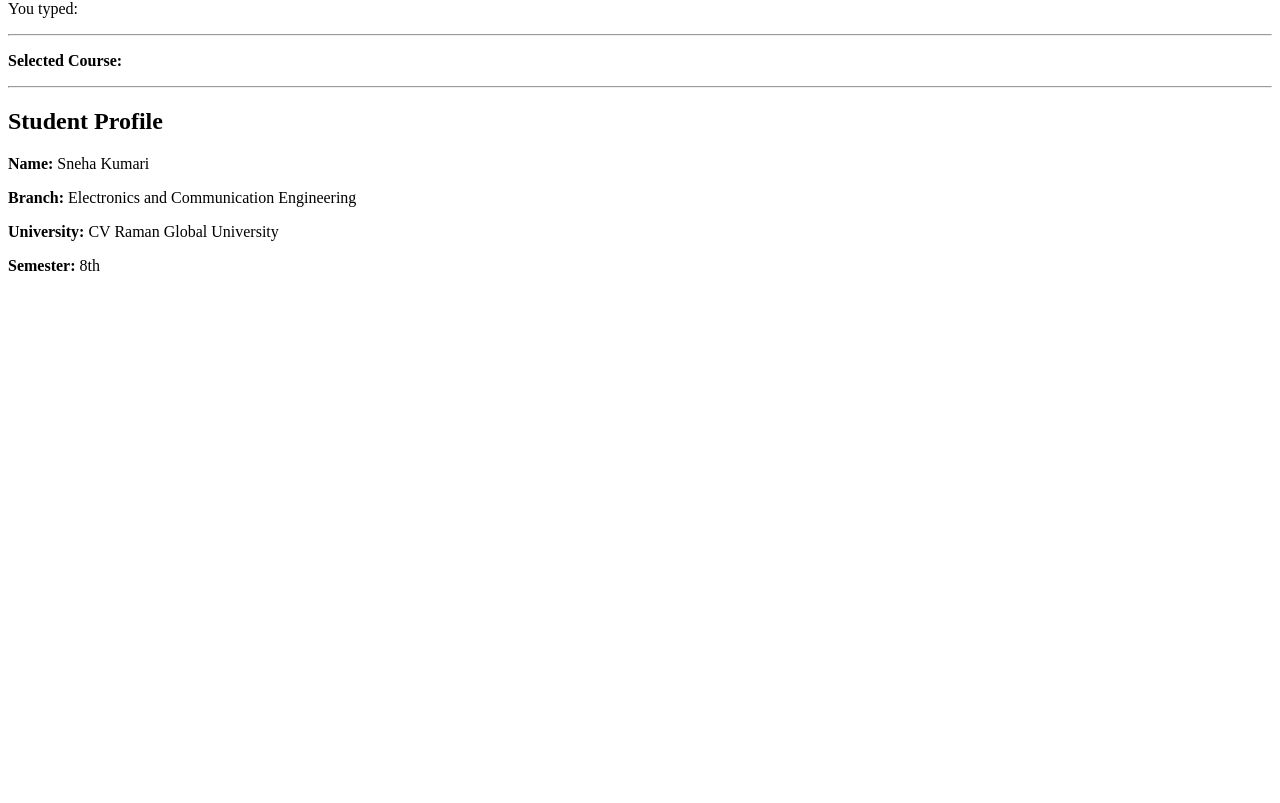
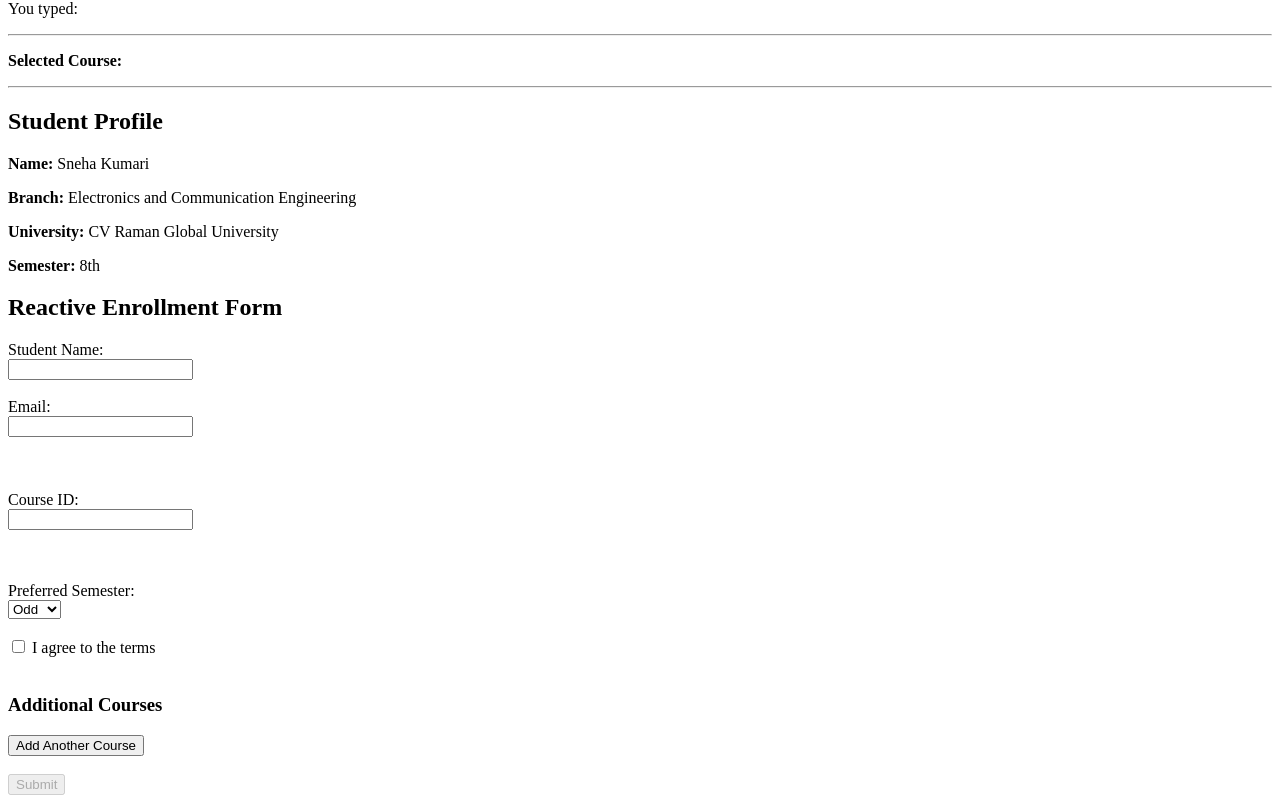
Before and after one commit to snehakumari014/Cognizant-Assessment, an Angular app in the folder Week 6/Angular/student-course-portal/: page /enroll-reactive in a window 1280 px wide. Before the commit this address led to /. Shown: the part 578-1381 px from the top of the page. Before the commit the page ends 869 px from the top, so only its background shows below. Built offline with nearby package versions, Linux system fonts and the light colour scheme.

Commit message:
Completed Week 6 Hands-On 5 - Reactive Forms

```diff
--- a/Week 6/Angular/student-course-portal/src/app/app.routes.ts
+++ b/Week 6/Angular/student-course-portal/src/app/app.routes.ts
@@ -3,6 +3,7 @@ import { Home } from './pages/home/home';
 import { CourseList } from './pages/course-list/course-list';
 import { StudentProfile } from './pages/student-profile/student-profile';
 import { EnrollmentForm } from './pages/enrollment-form/enrollment-form';
+import { ReactiveEnrollmentForm } from './pages/reactive-enrollment-form/reactive-enrollment-form';
 
 export const routes: Routes = [
   {
@@ -20,5 +21,9 @@ export const routes: Routes = [
   {
     path: 'enroll',
     component: EnrollmentForm
+  },
+  {
+    path: 'enroll-reactive',
+    component: ReactiveEnrollmentForm
   }
 ];
--- /dev/null
+++ b/Week 6/Angular/student-course-portal/src/app/pages/reactive-enrollment-form/reactive-enrollment-form.html
@@ -0,0 +1,84 @@
+<h2>Reactive Enrollment Form</h2>
+
+<form [formGroup]="enrollForm" (ngSubmit)="onSubmit()">
+
+  <label>Student Name:</label><br>
+  <input
+    type="text"
+    formControlName="studentName">
+  <br><br>
+
+  <label>Email:</label><br>
+  <input
+    type="email"
+    formControlName="studentEmail">
+
+    <span
+  *ngIf="enrollForm.get('studentEmail')?.errors?.['emailTaken']"
+  style="color:red">
+  Email already taken.
+</span>
+
+<br><br>
+  <br><br>
+
+  <label>Course ID:</label><br>
+  <input
+    type="text"
+    formControlName="courseId">
+
+    <p>{{ enrollForm.get('courseId')?.value }}</p>
+
+    <span
+  *ngIf="
+    enrollForm.get('courseId')?.touched &&
+    enrollForm.get('courseId')?.hasError('noCourseCode')
+  "
+  style="color:red">
+  Course code starting with XX is not allowed.
+</span>
+  <br><br>
+
+
+  <label>Preferred Semester:</label><br>
+  <select formControlName="preferredSemester">
+    <option value="Odd">Odd</option>
+    <option value="Even">Even</option>
+  </select>
+
+  <br><br>
+
+  <label>
+    <input
+      type="checkbox"
+      formControlName="agreeToTerms">
+    I agree to the terms
+  </label>
+
+  <br><br>
+<h3>Additional Courses</h3>
+
+<button type="button" (click)="addCourse()">
+  Add Another Course
+</button>
+
+<br><br>
+
+<div *ngFor="let ctrl of additionalCourses.controls; let i = index">
+
+  <input [formControl]="ctrl" placeholder="Course Name">
+
+  <button
+    type="button"
+    (click)="removeCourse(i)">
+    Remove
+  </button>
+
+  <br><br>
+
+</div>
+  <button type="submit" [disabled]="enrollForm.invalid">
+    Submit
+  </button>
+
+</form>
--- /dev/null
+++ b/Week 6/Angular/student-course-portal/src/app/pages/reactive-enrollment-form/reactive-enrollment-form.ts
@@ -0,0 +1,93 @@
+import { Component, OnInit } from '@angular/core';
+import { CommonModule } from '@angular/common';
+import {
+  ReactiveFormsModule,
+  FormBuilder,
+  FormGroup,
+  FormArray,
+  FormControl,
+  Validators,
+  AbstractControl,
+  ValidationErrors,
+  AsyncValidatorFn
+} from '@angular/forms';
+
+function noCourseCode(control: AbstractControl): ValidationErrors | null {
+
+  const value = control.value;
+
+  if (value && value.toString().startsWith('XX')) {
+    return { noCourseCode: true };
+  }
+
+  return null;
+}
+const simulateEmailCheck: AsyncValidatorFn = (
+  control: AbstractControl
+): Promise<ValidationErrors | null> => {
+
+  return new Promise((resolve) => {
+
+    setTimeout(() => {
+
+      if (control.value && control.value.includes('test@')) {
+        resolve({ emailTaken: true });
+      } else {
+        resolve(null);
+      }
+
+    }, 800);
+
+  });
+
+};
+
+@Component({
+  selector: 'app-reactive-enrollment-form',
+  imports: [CommonModule, ReactiveFormsModule],
+  templateUrl: './reactive-enrollment-form.html',
+  styleUrl: './reactive-enrollment-form.css',
+})
+export class ReactiveEnrollmentForm implements OnInit {
+
+  enrollForm!: FormGroup;
+
+  constructor(private fb: FormBuilder) {}
+
+  ngOnInit(): void {
+    this.enrollForm = this.fb.group({
+      studentName: ['', [Validators.required, Validators.minLength(3)]],
+      studentEmail: [
+  '',
+  [Validators.required, Validators.email],
+  [simulateEmailCheck]
+],
+      courseId: [null, [Validators.required, noCourseCode]],
+      preferredSemester: ['Odd', Validators.required],
+      agreeToTerms: [false, Validators.requiredTrue],
+      additionalCourses: this.fb.array([])
+    });
+  }
+  onSubmit() {
+  console.log(this.enrollForm.value);
+  console.log(this.enrollForm.getRawValue());
+}
+
+// Getter keeps the template clean by avoiding repeated type casting.
+// Instead of casting in the HTML every time, we access the FormArray directly.
+
+get additionalCourses(): FormArray<FormControl> {
+  return this.enrollForm.get('additionalCourses') as FormArray<FormControl>;
+}
+
+addCourse() {
+  this.additionalCourses.push(
+    new FormControl('', Validators.required)
+  );
+}
+
+removeCourse(index: number) {
+  this.additionalCourses.removeAt(index);
+}
+
+}
```
Also changed, not shown: Week 6/Angular/student-course-portal/src/app/pages/reactive-enrollment-form/reactive-enrollment-form.css (added), 1 other file (tests, documents, lock files or other folders).
